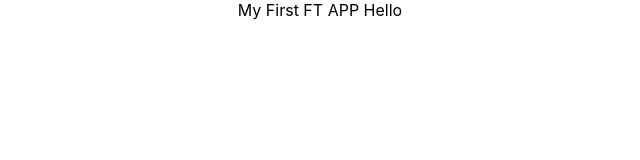
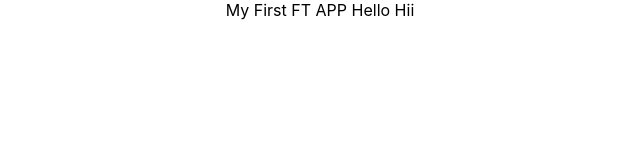
Before and after one commit to hetviprajapati/DemoFT, a React (Create React App) app in the folder react-ft/: page / in a window 1280 px wide. Shown: the top 160 px of the page, without its empty margins (320-960 px from the left). Built offline with nearby package versions, Linux system fonts and the light colour scheme.

Commit message:
Update App.js

```diff
--- a/react-ft/src/App.js
+++ b/react-ft/src/App.js
@@ -7,6 +7,7 @@ function App() {
     <div className="App">
      My First FT APP
        Hello
+    Hii
     </div>
   );
 }
```
